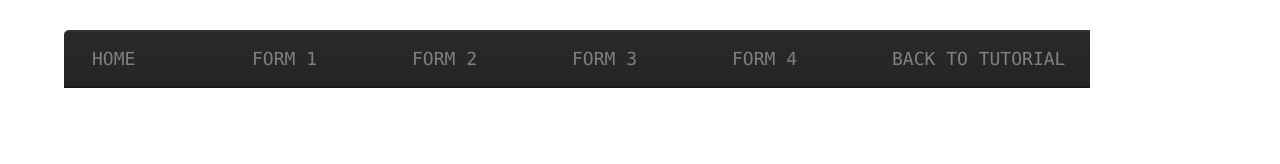
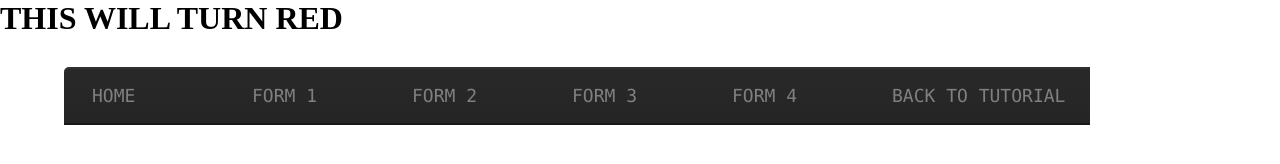
Before and after one commit to dungulu/MathCoach, a plain HTML site: page index.html in a window 1280 px wide. Drawn offline with Linux system fonts and the light colour scheme; files whose address does not match are found by name.

Commit message:
H1 element added

```diff
--- a/index.html
+++ b/index.html
@@ -9,6 +9,7 @@
         <link href="whirling css3 dropdown menu/css/main.css" rel="stylesheet" type="text/css" />
     </head>
     <body>
+        <h1>THIS WILL TURN RED</h1>
         <div class="container" id="main" role="main">
             <ul class="menu">
                 <li><a href="#">Home</a></li>
```
